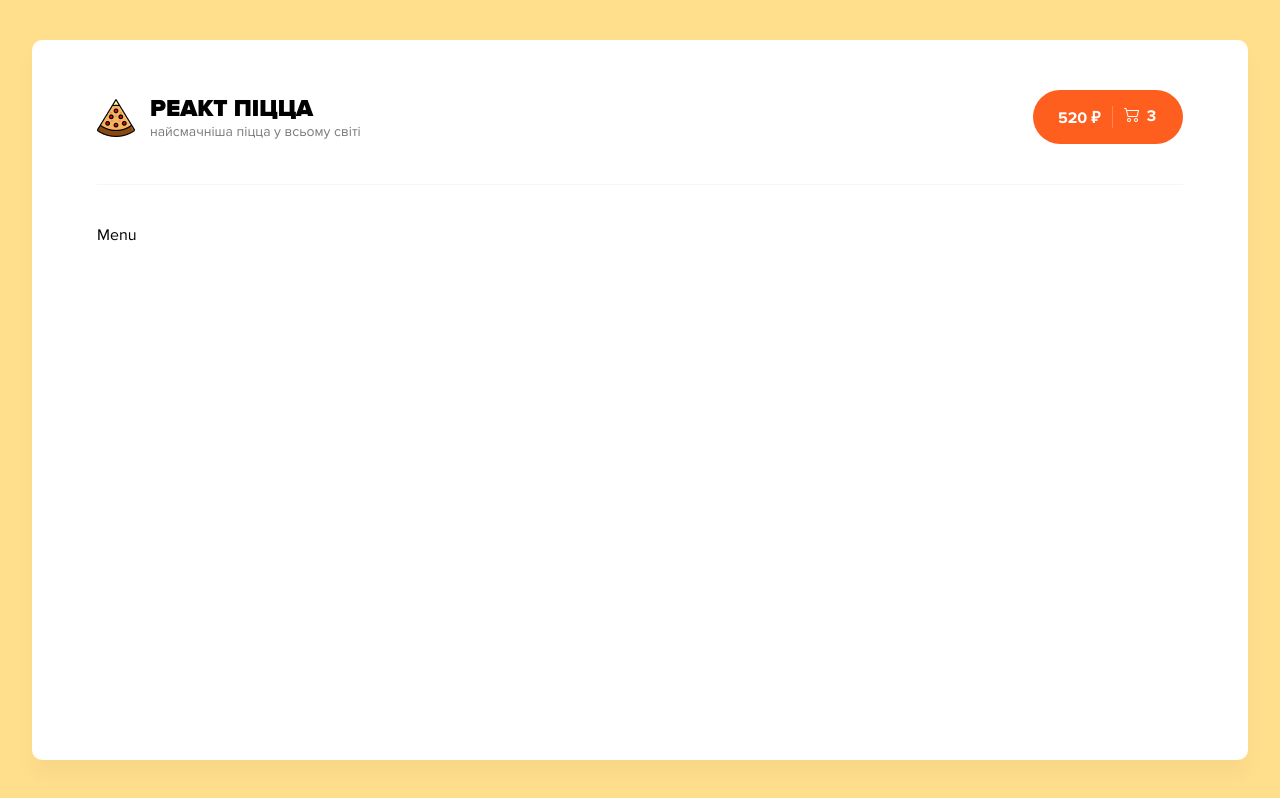
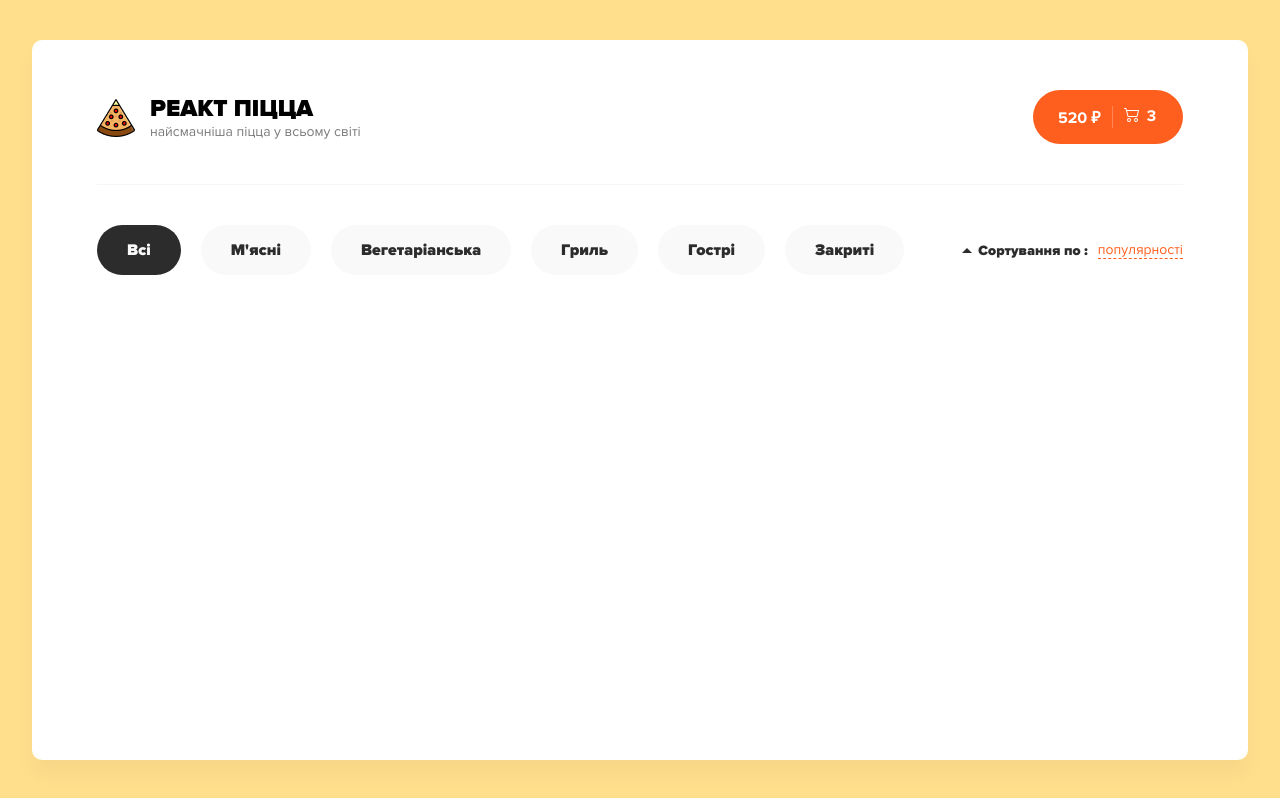
Before and after one commit to MDmytro12/pizza-client, a Next.js app in the folder pizza-client/: page / in a window 1280 px wide. Built offline with nearby package versions, Linux system fonts and the light colour scheme.

Commit message:
Finish menu container!

```diff
--- a/pizza-client/containers/menu/View.js
+++ b/pizza-client/containers/menu/View.js
@@ -1,6 +1,224 @@
-import React from 'react';
+import React, { useEffect, useState } from 'react';
 import styled from 'styled-components';
+import Link from 'next/link';
 
 export const MenuView = () => {
-	return <>Menu</>;
+	const btnNames = [
+		{
+			title: 'Всі',
+			href: '#',
+		},
+		{
+			title: "М'ясні",
+			href: '#',
+		},
+		{
+			title: 'Вегетаріанська',
+			href: '#',
+		},
+		{
+			title: 'Гриль',
+			href: '#',
+		},
+		{
+			title: 'Гострі',
+			href: '#',
+		},
+		{
+			title: 'Закриті',
+			href: '#',
+		},
+	];
+
+	const listValues = [
+		{
+			title: 'популярності',
+		},
+		{
+			title: 'за ціною',
+		},
+		{
+			title: 'за алфавітом',
+		},
+	];
+
+	let empty_object = {};
+
+	const [activeBtn, setActiveBtn] = useState(empty_object);
+
+	const [selectItems, setSelectItems] = useState(empty_object);
+
+	const [showSelect, setShowSelect] = useState(false);
+
+	useEffect(() => {
+		btnNames.forEach((item, index) => {
+			if (index + 1 === 1) {
+				empty_object = { ...empty_object, [index + 1]: true };
+				return;
+			}
+			empty_object = { ...empty_object, [index + 1]: false };
+		});
+
+		setActiveBtn(empty_object);
+
+		empty_object = {};
+
+		listValues.forEach((item, index) => {
+			if (index + 1 === 1) {
+				empty_object = { ...empty_object, [index + 1]: true };
+				return;
+			}
+			empty_object = { ...empty_object, [index + 1]: false };
+		});
+
+		setSelectItems(empty_object);
+	}, []);
+
+	const onMenuButtonClick = (index) => {
+		setActiveBtn({ ...empty_object, [index]: true });
+	};
+
+	const onSelectItem = (item, index) => {
+		const newSelectItems = {};
+		for (let key in selectItems) {
+			newSelectItems[key] = false;
+		}
+
+		setSelectItems({ ...newSelectItems, [index]: true });
+	};
+
+	return (
+		<MenunContainer>
+			<ButtonContainer>
+				{btnNames.map((item, index) => (
+					<Link key={index * 129} href={item.href}>
+						<MenuButton
+							onClick={() => onMenuButtonClick(index + 1)}
+							active={activeBtn[index + 1]}
+						>
+							{item.title}
+						</MenuButton>
+					</Link>
+				))}
+			</ButtonContainer>
+
+			<ListContainer
+				onPointerEnter={() => {
+					setShowSelect(true);
+				}}
+			>
+				<ListArrow active={showSelect} />
+				<ListTitle>Сортування по :</ListTitle>
+				<ListValue>{listValues[0].title}</ListValue>
+				<ListSelectContainer
+					onPointerLeave={() => setShowSelect(false)}
+					show={showSelect}
+				>
+					{listValues.map((item, index) => (
+						<SelectValue
+							onClick={() => onSelectItem(item, index + 1)}
+							active={selectItems[index + 1]}
+							key={index * 99}
+						>
+							{item.title}
+						</SelectValue>
+					))}
+				</ListSelectContainer>
+			</ListContainer>
+		</MenunContainer>
+	);
 };
+
+const SelectValue = styled.p`
+	font-size: 14px;
+	font-weight: 400;
+	color: ${({ active }) => (active ? ' rgba(254, 95, 30, 1)' : 'black')};
+	background-color: ${({ active }) =>
+		active ? ' rgba(254, 95, 30, 0.05)' : 'white'};
+	min-width: 130px;
+	padding-top: 10px;
+	padding-left: 14px;
+	padding-bottom: 10px;
+	cursor: pointer;
+
+	&:hover {
+		color: rgba(254, 95, 30, 1);
+		background-color: rgba(254, 95, 30, 0.05);
+	}
+`;
+
+const ListSelectContainer = styled.div`
+	display: ${({ show }) => (show ? 'flex' : 'none')};
+	flex-direction: column;
+	position: absolute;
+	box-shadow: 0px 5px 15px rgba(0, 0, 0, 0.09);
+	background-color: white;
+	padding-top: 10px;
+	padding-bottom: 10px;
+	border-radius: 10px;
+	top: 138.2%;
+	left: 57%;
+`;
+
+const ListValue = styled.span`
+	font-size: 14px;
+	color: #fe5f1e;
+	border-bottom: 1px dashed #fe5f1e;
+`;
+
+const ListArrow = styled.div`
+	width: 0;
+	height: 0;
+	border-left: 5px solid transparent;
+	border-right: 5px solid transparent;
+
+	border-bottom: 5px solid #2c2c2c;
+
+	margin-right: 6px;
+
+	transform: ${({ active }) => (active ? 'rotate(180deg)' : 'ratate(0deg)')};
+`;
+
+const ListTitle = styled.p`
+	color: #2c2c2c;
+	font-size: 14px;
+	font-weight: 600;
+	margin-right: 10px;
+`;
+
+const ListContainer = styled.div`
+	display: flex;
+	align-items: center;
+	justify-content: center;
+	position: relative;
+	cursor: pointer;
+`;
+
+const MenuButton = styled.a`
+	font-size: 16px;
+	width: 100%;
+	font-weight: 600;
+	background-color: ${({ active }) => (active ? '#2c2c2c' : '#f9f9f9')};
+	padding: 15px 30px;
+	color: ${({ active }) => (active ? '#f9f9f9' : '#2c2c2c')};
+	border-radius: 30px;
+	margin-right: 20px;
+	cursor: pointer;
+
+	&:hover {
+		color: white;
+		background-color: #282828;
+	}
+`;
+
+const ButtonContainer = styled.div`
+	display: flex;
+	justify-content: space-between;
+	align-items: center;
+`;
+
+const MenunContainer = styled.div`
+	display: flex;
+	justify-content: space-between;
+	align-items: center;
+`;
```
